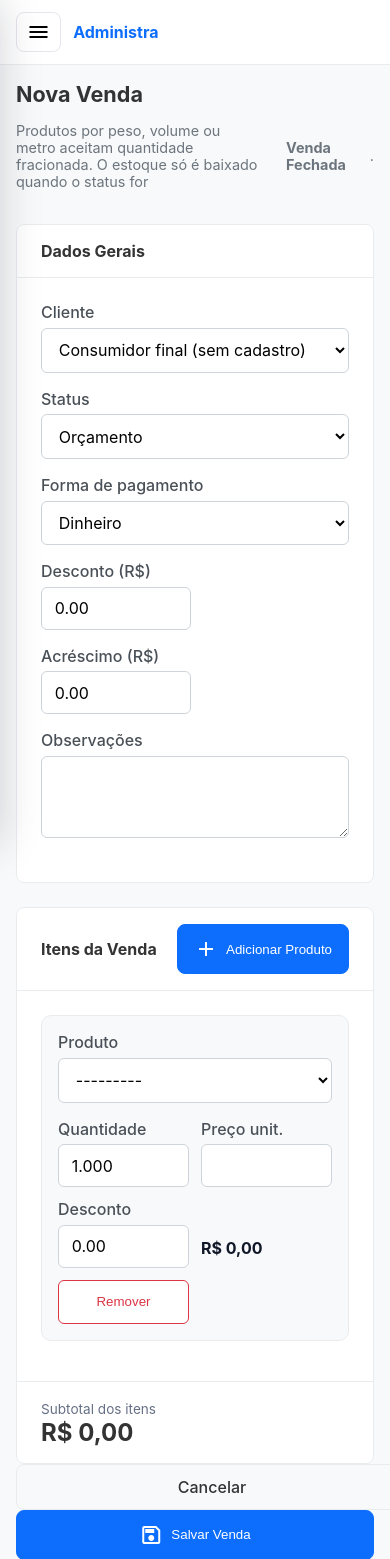
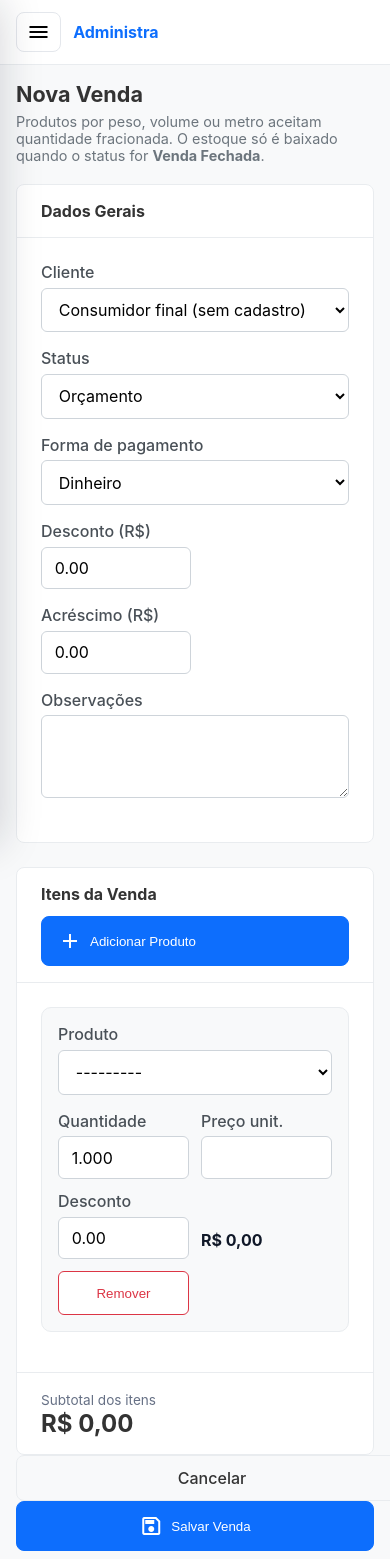
Before and after one commit to Kauantoolkit/Administra-Kauan, a Django app: page /vendas/criar/ in a window 390 px wide. Shown: the top 1559 px of the page. Run offline with Django 5.2, Linux system fonts and the light colour scheme; the visitor is signed in with stand-in values (Sample User, id 1); data comes from the database, SQL or seed files in the repository; data that the repository does not hold is empty.

Commit message:
Corrige o layout das telas internas no celular
As listagens foram escritas com estilos embutidos e larguras fixas, e so o
base.html tinha recebido tratamento mobile. No celular a pagina rolava na
horizontal e os cabecalhos ficavam espremidos.

Em vez de reescrever cada template, o base.html ganhou um bloco para telas
estreitas que alcanca todas pelas classes dos wrappers:

- Tabelas passam a rolar na horizontal dentro da propria area, em vez de
  esticar a pagina inteira.
- Grades de cartoes de estatistica colapsam para uma coluna.
- Cabecalhos de tela e de card empilham titulo e acoes, com os botoes
  ocupando a largura.
- O wrapper de padding fixo de 32px do estoque cede para 16px.

Corrige tambem um defeito introduzido junto com as telas novas: `.header-info`
e um container flex, e usa-la num paragrafo quebrava a frase em colunas — a
legenda da tela de venda aparecia partida, com "Venda Fechada" flutuando a
direita. Passa a usar `.subtitulo`, criada para esse fim.

Verificado em navegador real (Chromium, 390x844, modo movel) nas dez telas
principais: nenhuma apresenta rolagem horizontal.

```diff
--- a/contas/templates/base.html
+++ b/contas/templates/base.html
@@ -131,6 +131,15 @@
         gap: 1.5rem;
         font-size: 0.9rem;
         color: #6c757d;
+      }
+
+      /* Subtitulo de cabecalho. Note que .header-info e um container flex:
+         usada num paragrafo, quebraria a frase em colunas. */
+      .subtitulo {
+        margin: 0.35rem 0 0 0;
+        color: #6c757d;
+        font-size: 0.9rem;
+        max-width: 70ch;
       }
 
       .status-badge {
@@ -484,6 +493,55 @@
       @media (max-width: 520px) {
         .stats-grid { grid-template-columns: 1fr; }
       }
+
+      /* ---------- Telas internas no celular ----------
+         As listagens foram escritas com estilos embutidos e larguras fixas.
+         Estas regras alcancam todas de uma vez, pelas classes aplicadas nos
+         wrappers, sem reescrever cada template. */
+      @media (max-width: 720px) {
+        /* Tabela rola na horizontal em vez de esticar a pagina inteira. */
+        .main-content table {
+          display: block;
+          width: 100%;
+          max-width: 100%;
+          overflow-x: auto;
+          -webkit-overflow-scrolling: touch;
+          white-space: nowrap;
+        }
+        .main-content table th,
+        .main-content table td { padding-left: 10px; padding-right: 10px; }
+
+        /* Grades de cartoes: uma coluna. */
+        .stats-grid,
+        .cards-grid,
+        .kpi-grid { grid-template-columns: 1fr !important; }
+
+        /* Wrapper com padding embutido de 32px sufoca a tela. */
+        .tela-interna { padding: 16px !important; }
+
+        /* Cabecalho: titulo em cima, acoes embaixo ocupando a largura. */
+        .tela-cabecalho {
+          flex-direction: column;
+          align-items: stretch !important;
+          gap: 12px;
+        }
+        /* Mesmos cabecalhos, nas telas que ja usavam classes proprias. */
+        .page-header-content,
+        .card-header,
+        .table-footer {
+          flex-direction: column;
+          align-items: stretch !important;
+          gap: 12px;
+        }
+
+        .tela-acoes { flex-direction: column; width: 100%; }
+        .tela-acoes > a,
+        .tela-acoes > button {
+          justify-content: center;
+          width: 100%;
+          box-sizing: border-box;
+        }
+      }
     </style>
   </head>
   <body>
--- a/contas/templates/detalhe_produto.html
+++ b/contas/templates/detalhe_produto.html
@@ -5,7 +5,7 @@
 <div class="header">
   <div>
     <h1>{{ produto.nome }}</h1>
-    <p class="header-info">SKU {{ produto.sku }}{% if produto.codigo_barras %} · EAN {{ produto.codigo_barras }}{% endif %}</p>
+    <p class="subtitulo">SKU {{ produto.sku }}{% if produto.codigo_barras %} · EAN {{ produto.codigo_barras }}{% endif %}</p>
   </div>
   <div class="header-info">
     <a class="btn-action" href="{% url 'estoque' %}">Voltar</a>
--- a/contas/templates/entrada_produto_especifico.html
+++ b/contas/templates/entrada_produto_especifico.html
@@ -5,7 +5,7 @@
 <div class="header">
   <div>
     <h1>Entrada de estoque</h1>
-    <p class="header-info">{{ produto.nome }} · saldo atual {{ produto.estoque_formatado }}</p>
+    <p class="subtitulo">{{ produto.nome }} · saldo atual {{ produto.estoque_formatado }}</p>
   </div>
 </div>
 
--- a/vendas/templates/vendas/criar_venda.html
+++ b/vendas/templates/vendas/criar_venda.html
@@ -50,7 +50,7 @@
 <div class="header">
   <div>
     <h1>{{ titulo }}</h1>
-    <p class="header-info">
+    <p class="subtitulo">
       Produtos por peso, volume ou metro aceitam quantidade fracionada.
       O estoque só é baixado quando o status for <strong>Venda Fechada</strong>.
     </p>
--- a/vendas/templates/vendas/detalhe_venda.html
+++ b/vendas/templates/vendas/detalhe_venda.html
@@ -5,7 +5,7 @@
 <div class="header">
   <div>
     <h1>Venda #{{ venda.id }}</h1>
-    <p class="header-info">
+    <p class="subtitulo">
       {{ venda.data_venda|date:"d/m/Y H:i" }} · {{ venda.nome_cliente }} ·
       {{ venda.get_status_display }} · {{ venda.get_forma_pagamento_display }}
     </p>
```
Also changed, not shown: contas/templates/estoque.html (+5 -5 lines).
